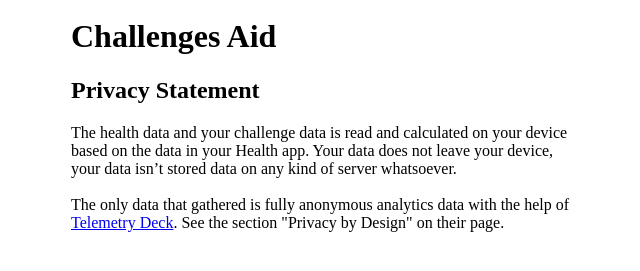
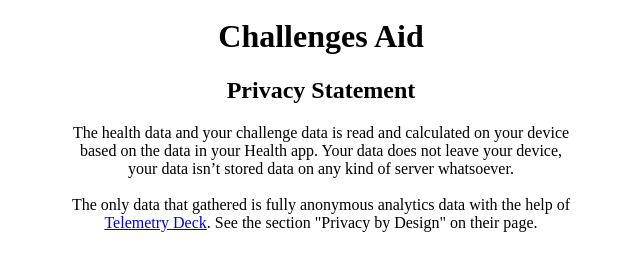
Before and after one commit to ThurSS4/ChallengesAid.github.io, a plain HTML site: page index.html in a window 1280 px wide. Shown: the part 267-538 px from the top of the page, without its empty margins (319-959 px from the left). Drawn offline with Linux system fonts and the light colour scheme.

Commit message:
Update index.html

```diff
--- a/index.html
+++ b/index.html
@@ -10,6 +10,16 @@
       margin-left: auto;
       margin-right: auto;
     }
+
+    h1 {
+      text-align: center;
+    }
+    h2 {
+      text-align: center;
+    }
+    p {
+      text-align: center;
+    }
   </style>
 </head>
 <html>
@@ -17,11 +27,11 @@
     <div class="content">
       <img src="ChallengesAid Logos.001.png" alt="Logo Challenges Aid" target="_blank" class="center" style="width:256px;height:256px;">
 
-      <h1 class="center">Challenges Aid</h1>
+      <h1>Challenges Aid</h1>
 
-      <h2 class="center">Privacy Statement</h2>
+      <h2>Privacy Statement</h2>
 
-      <p class="center">
+      <p>
         The health data and your challenge data is read and calculated on your device based on the data in your Health app. Your data does not leave your device, your data isn’t stored data on any kind of server whatsoever.
         <br><br>
         The only data that gathered is fully anonymous analytics data with the help of <a href="https://telemetrydeck.com">Telemetry Deck</a>. See the section "Privacy by Design" on their page.
```
